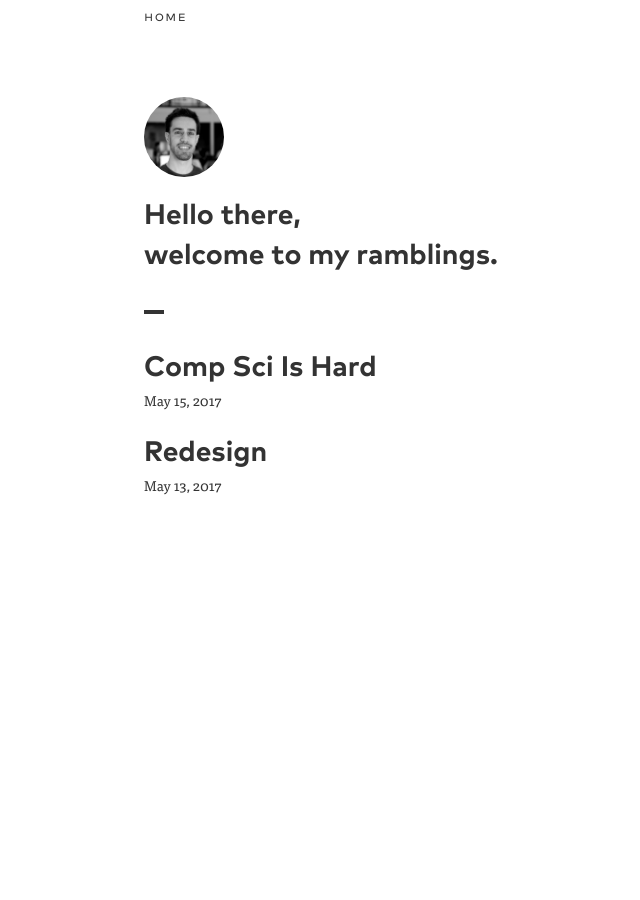
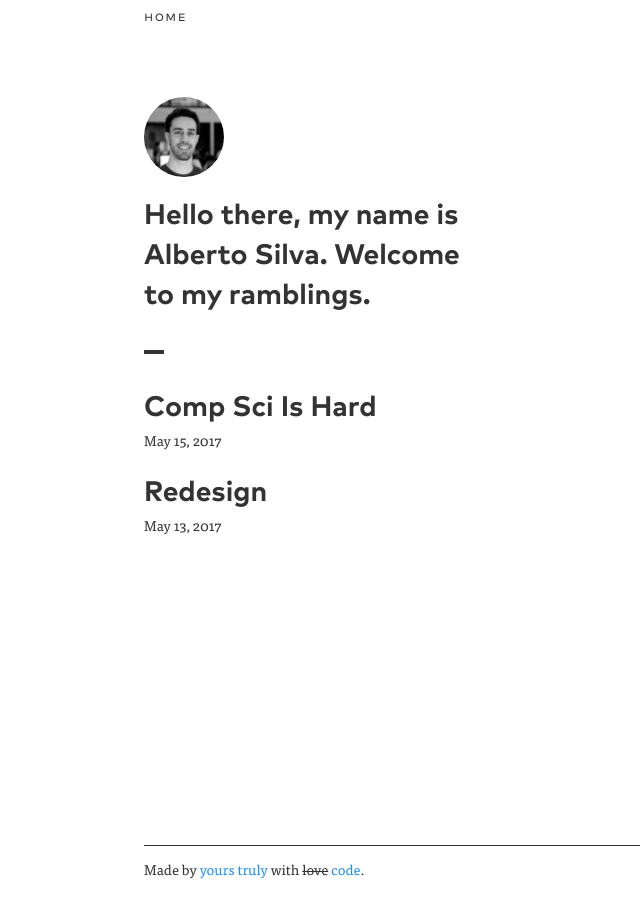
Before and after one commit to asilvadesigns/fightthebunnies, a Jekyll site: the page built from app/index.html, in a window 1280 px wide. Shown: the whole page, without its empty margins (216-856 px from the left). Built offline with Jekyll 4.4.1, drawn with Linux system fonts in a browser that asks for light colours.

Commit message:
updated footer

```diff
--- a/app/_layouts/default.html
+++ b/app/_layouts/default.html
@@ -2,11 +2,16 @@
 <html lang="en">
   {% include head.html %}
   <body>
-    <main class="fade" data-toggle="fade">
+    <main class="main fade" data-toggle="fade">
       <div class="container">
         {{ content }}
       </div>
     </main>
+    <footer class="footer">
+      <div class="container">
+        Made by <a href="http://github.com/asilvadesigns" target="_blank">yours truly</a> with <span class="text--line-through">love</span> <a href="http://github.com/asilvadesigns/fightthebunnies" target="_blank">code</a>.
+      </div>
+    </footer>
   </body>
   {% include js.html %}
 </html>
--- a/app/index.html
+++ b/app/index.html
@@ -10,11 +10,9 @@ layout: default
   <img class="feature__image" src="{{ site.baseurl }}img/albertosilva__face.jpg" alt="Alberto Silva's Portrait">
 </div>
 
-<header class="header">
+<header class="header" style="max-width: 16em;">
   <h3 class="header__title">
-    Hello there,
-    <br>
-    welcome to my ramblings.
+    Hello there, my name is Alberto Silva. Welcome to my ramblings.
   </h3>
 </header>
 
```
Also changed, not shown: app/_assets/scss/styles.scss (+45 -1 lines), app/css/styles.css (+1 -1 lines).
